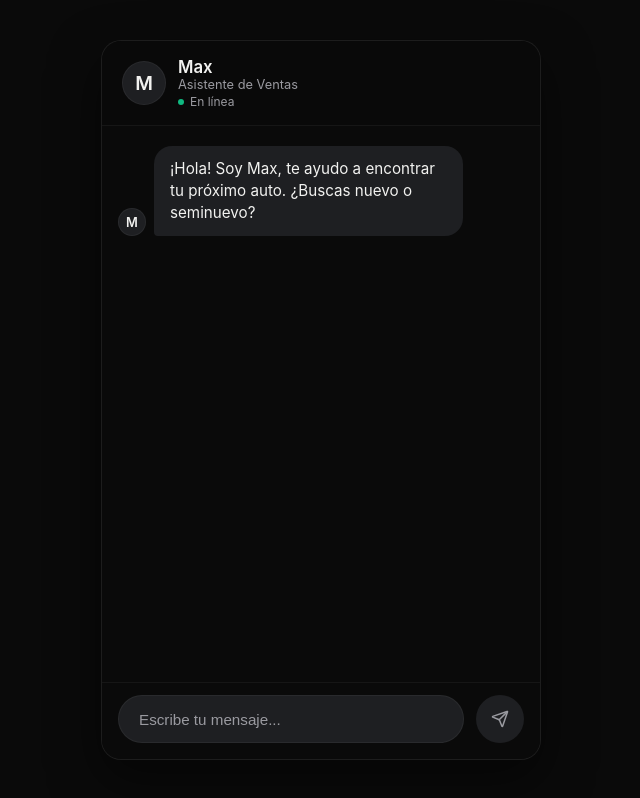
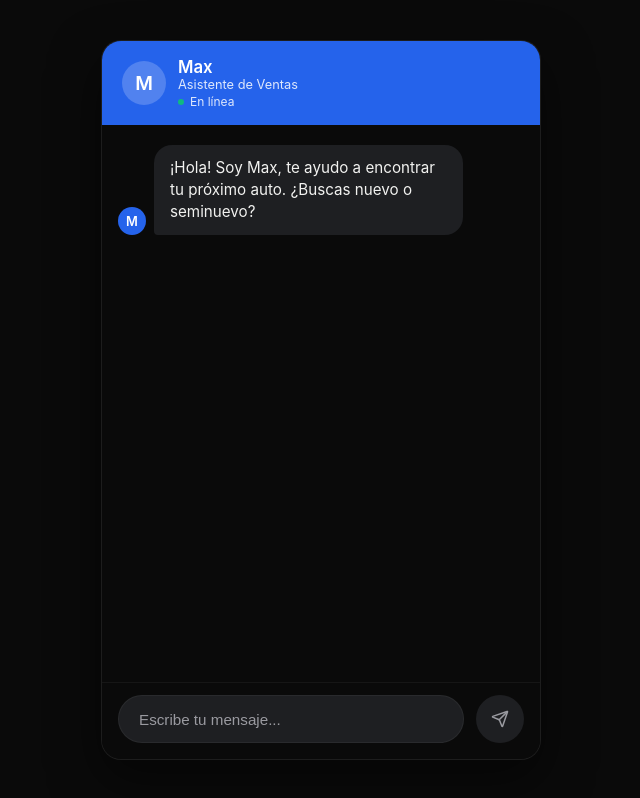
Before and after one commit to gaby992/asistente-autos-demo, a Next.js app: page / in a window 1280 px wide. Shown: the whole page, without its empty margins (319-959 px from the left). Built offline with nearby package versions, Linux system fonts and the light colour scheme.

Commit message:
style: apply blue #2563EB accent to header and avatars

```diff
--- a/app/globals.css
+++ b/app/globals.css
@@ -3,7 +3,7 @@
   --surface: #1E1F22;
   --text-primary: #F2F2F0;
   --text-secondary: #9A9AA0;
-  --accent: #2E6BFF;
+  --accent: #2563EB;
   --font-sans: 'Inter', system-ui, -apple-system, BlinkMacSystemFont, 'Segoe UI', Roboto, Helvetica, Arial, sans-serif;
 }
 
--- a/components/Chat.module.css
+++ b/components/Chat.module.css
@@ -15,9 +15,8 @@
   display: flex;
   align-items: center;
   padding: 16px 20px;
-  background-color: rgba(10, 10, 10, 0.95);
-  backdrop-filter: blur(10px);
-  border-bottom: 1px solid rgba(255, 255, 255, 0.05);
+  background-color: var(--accent);
+  color: #ffffff;
   gap: 12px;
   z-index: 10;
 }
@@ -26,33 +25,32 @@
   width: 44px;
   height: 44px;
   border-radius: 50%;
-  background-color: var(--surface);
+  background-color: rgba(255, 255, 255, 0.2);
   display: flex;
   align-items: center;
   justify-content: center;
-  color: var(--text-primary);
+  color: #ffffff;
   font-weight: 600;
   font-size: 1.2rem;
-  border: 1px solid rgba(255, 255, 255, 0.05);
 }
 
 .headerInfo h2 {
   margin: 0;
   font-size: 1.05rem;
   font-weight: 600;
-  color: var(--text-primary);
+  color: #ffffff;
 }
 
 .subtitle {
   font-size: 0.8rem;
-  color: var(--text-secondary);
+  color: rgba(255, 255, 255, 0.85);
   display: block;
   margin-bottom: 2px;
 }
 
 .status {
   font-size: 0.75rem;
-  color: var(--text-secondary);
+  color: rgba(255, 255, 255, 0.85);
   display: flex;
   align-items: center;
   gap: 6px;
@@ -106,15 +104,14 @@
   width: 28px;
   height: 28px;
   border-radius: 50%;
-  background-color: var(--surface);
-  color: var(--text-primary);
+  background-color: var(--accent);
+  color: #ffffff;
   display: flex;
   align-items: center;
   justify-content: center;
   flex-shrink: 0;
   font-weight: 600;
   font-size: 0.8rem;
-  border: 1px solid rgba(255, 255, 255, 0.05);
 }
 
 .messageBubble {
```
